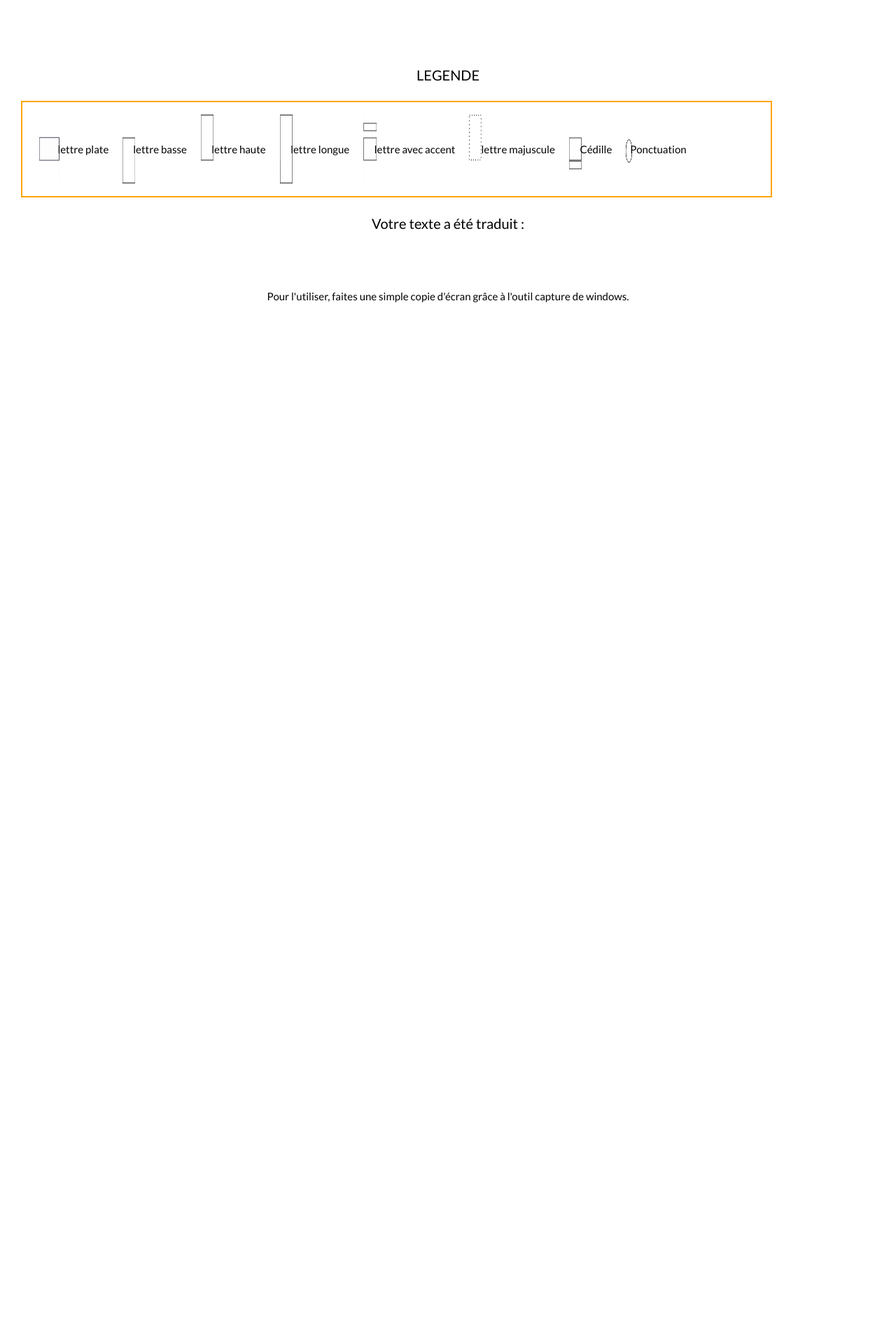
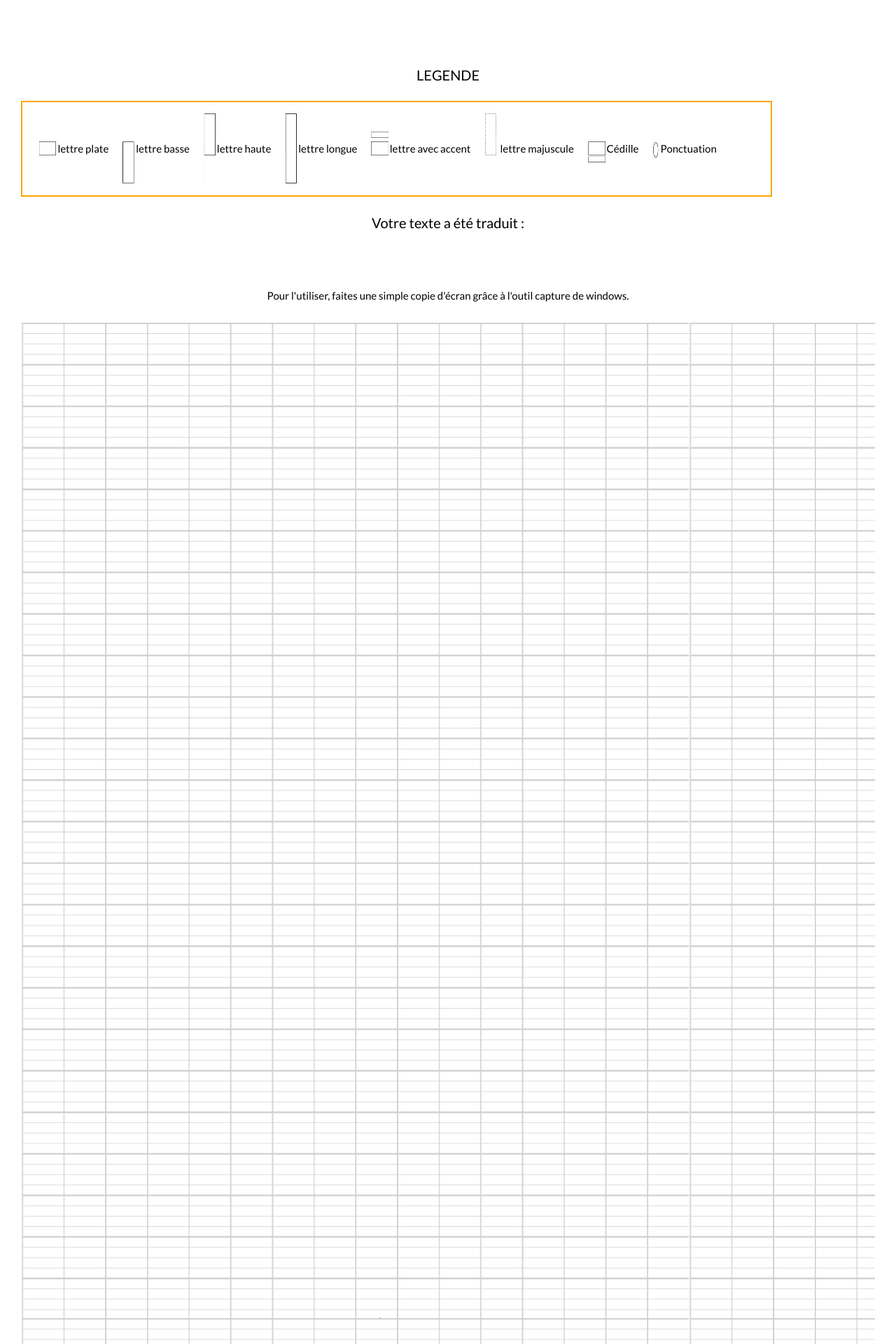
Before and after one commit to CelineMi/dysTrad, a Symfony app: template templates/result.html.twig in a window 1280 px wide. Shown: the top 1920 px of the page at 70% size. Before the commit the page ends 432 px from the top, so only its background shows below. Run offline with Twig, Linux system fonts and the light colour scheme; the template is opened without the code that fills it, so the values that code supplies are empty; some libraries are stand-ins or nearby versions.

Commit message:
add seyes lines to guide writing

```diff
--- a/public/css/style.css
+++ b/public/css/style.css
@@ -1,74 +1,62 @@
 body{
     max-width: 2400px;
-    /*background-color: aquamarine;*/
 }
 
 /*CSS for boxes display after translation*/
 .letter{
     margin-right: -3px;
     margin-bottom: 5px;
-    margin-top: 5px;
-    /*float: left;*/
+    margin-top: 4px;
     display: inline-block;
     width: 19.9px;
     height: 100px;
-    /*width: 92px;*/
-    /*height: 399px;*/
-    background-image: url("../img/lettres.png");
+    background-image: url("../img/lettresSeyes.png");
     background-size: 150px 100px;
-    /*background-size: 600px 400px;*/
     background-repeat: no-repeat;
 }
 .square{
-    width: 29.4px;
+    width: 24.4px;
     background-position: top left;
 }
 .long-bottom{
-    /*width: 92px;*/
-    width: 18px;
-    background-position: -29.6px 0px;
-    /*background-position: -92px 0px;*/
+    width: 17px;
+    background-position: -24.6px 0px;
 }
 .long-top{
-    background-position: -48.2px 0px;
-    width: 18.4px;
+    background-position: -41px 0px;
+    width: 17px;
 }
 .long{
-    background-position: -66.7px 0px;
-    width: 18.5px;
+    background-position: -57.7px 0px;
+    width: 17px;
 }
 .accent{
-    background-position: -85.1px 0px;
-    width: 18.5px;
+    background-position: -75.1px 0px;
+    width: 24.4px;
 }
 
 .space{
     margin-right: 5px;
     margin-bottom: 5px;
     margin-top: 5px;
-    /*float: left;*/
     display: inline-block;
     width: 20px;
-    /*width: 100px;*/
-    /*height: 396px;*/
     background: white;
 }
 
 .punctuation{
     width: 9px;
-    /*width: 60px;*/
-    background-position: -122.5px 3px;
-    /*background-position: -553px 3px;*/
+    background-position: -124.5px 3px;
 }
 
 .upperKase{
     width: 20px;
-    background-position: -131.8px 0px;
+    background-position: -132.8px 0px;
 }
 
 .cedilla{
-    background-position: -103.9px 0px;
-    width: 18.6px;
+    background-position: -99.9px 0px;
+    width: 24.8px;
 }
 
 /*page home*/
@@ -103,6 +91,10 @@ body{
     align-items: center;
     padding-right: 20px;
 }
+
+.legend-item p{
+    margin-left: 5px;
+}
 .legend {
     display: flex;
     align-items: center;
@@ -116,3 +108,15 @@ body{
     width: 0px;
     height: 0px;
 }
+
+.translatedText{
+    background-image: url("../img/lignesSeyes.jpg");
+    height: 4000px;
+    background-repeat: repeat;
+    background-size: 954px;
+    opacity: 0.5;
+}
+
+.w3-padding-large.lines{
+    padding-top: 56px !important;
+}
--- a/templates/result.html.twig
+++ b/templates/result.html.twig
@@ -45,7 +45,7 @@
         <p class="w3-padding-large">{{ text }}</p>
         <p class="w3-padding-large infos-client">Pour l'utiliser, faites une simple copie d'écran grâce à l'outil capture de windows.</p>
 
-        <div class="w3-padding-large translatedText">
+        <div class="w3-padding-large lines translatedText">
             {% for word in arraySentence %}
                 {% for letter in word %}
                 {% for oneLetter in letter %}
```
Also changed, not shown: public/img/lettresSeyes.png (added), public/img/lignesSeyes.jpg (added).
